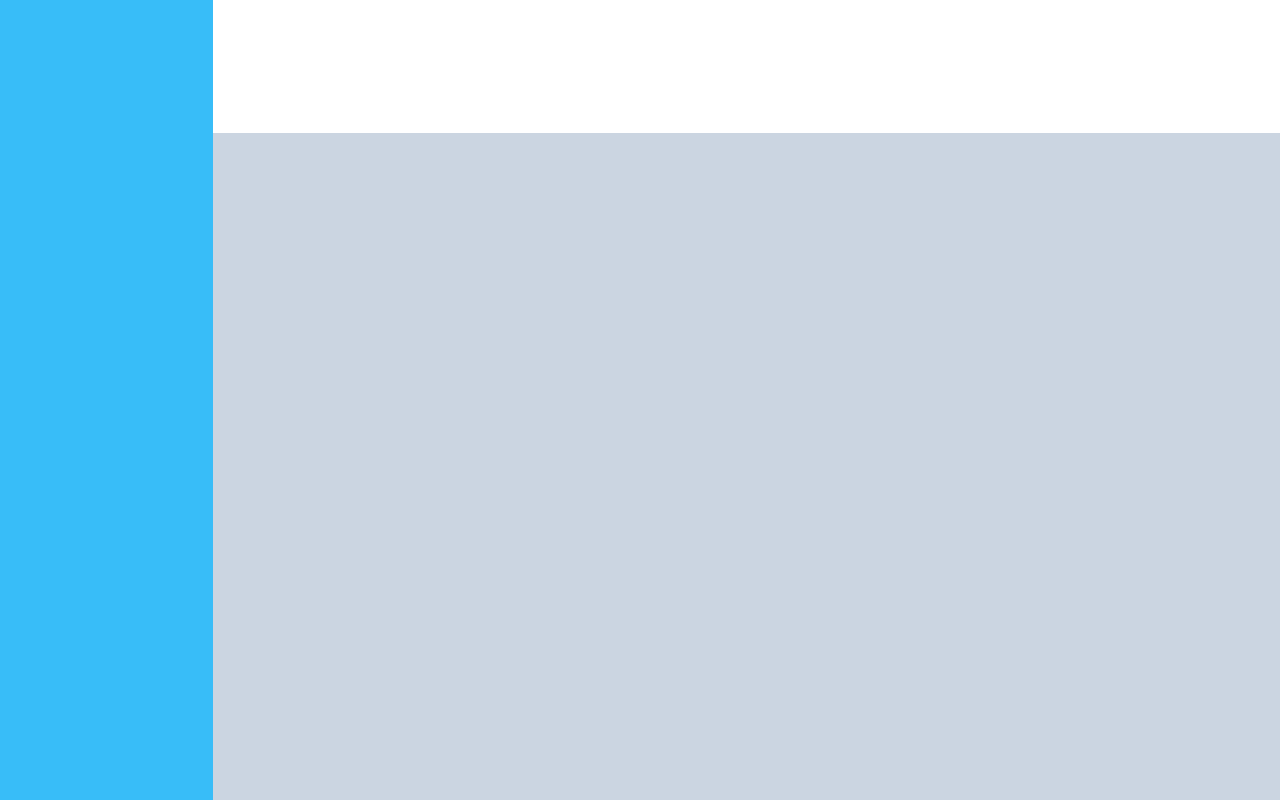
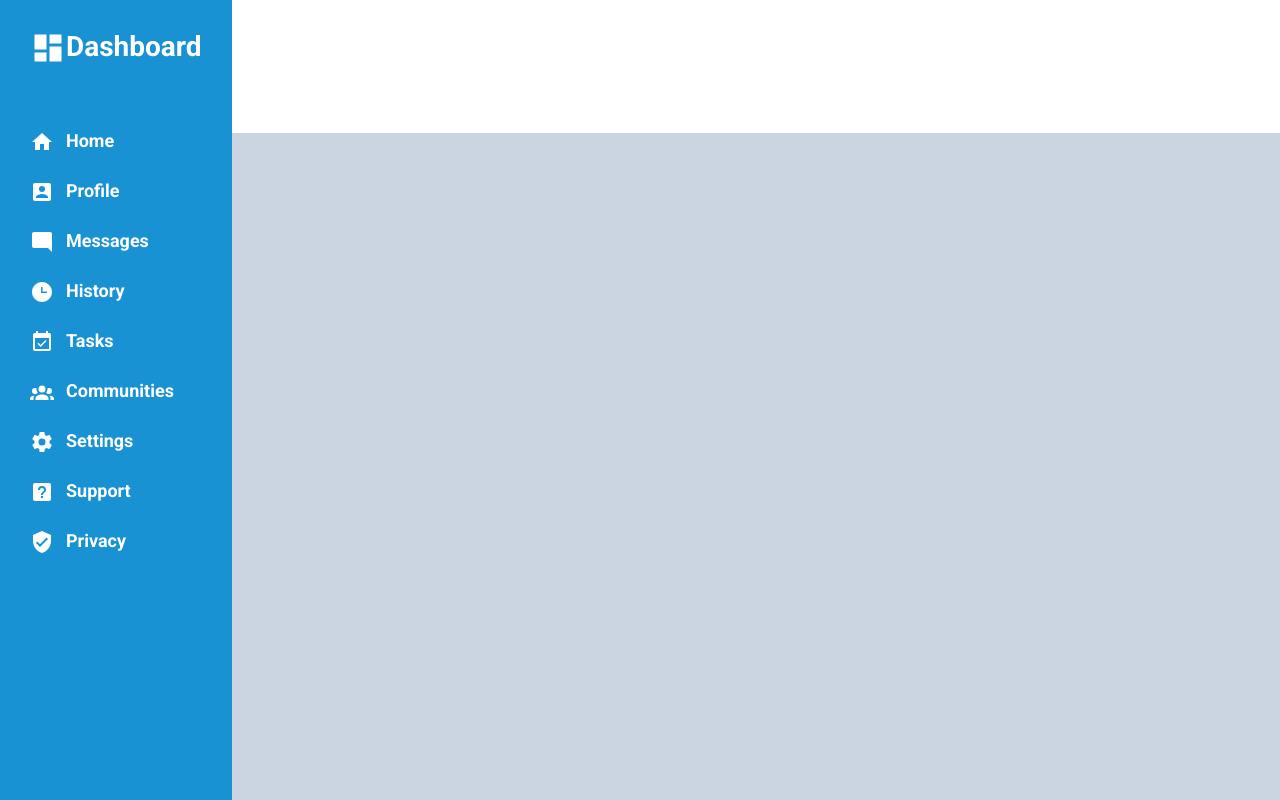
Before and after one commit to zro21/odin-admin-dashboard, a plain HTML site: page index.html in a window 1280 px wide. Drawn offline with Linux system fonts and the light colour scheme.

Commit message:
Finish sidebar using css grid

```diff
--- a/index.html
+++ b/index.html
@@ -8,8 +8,66 @@
   <body>
     <div class="main-container">
       <div class="sidebar">
-        <div class="sidebar-heading"></div>
-        <div class="sidebar-content"></div>
+        <div class="sidebar-heading-icon">
+          <svg style="width:36px;height:36px" viewBox="0 0 24 24">
+            <path fill="currentColor" d="M13,3V9H21V3M13,21H21V11H13M3,21H11V15H3M3,13H11V3H3V13Z" />
+          </svg>
+        </div>
+        <div class="sidebar-heading">Dashboard</div>
+        <div class="sidebar-home-icon">
+          <svg style="width:24px;height:24px" viewBox="0 0 24 24">
+            <path fill="currentColor" d="M10,20V14H14V20H19V12H22L12,3L2,12H5V20H10Z" />
+          </svg>
+        </div>
+        <div class="sidebar-home">Home</div>
+        <div class="sidebar-profile-icon">
+          <svg style="width:24px;height:24px" viewBox="0 0 24 24">
+            <path fill="currentColor" d="M6,17C6,15 10,13.9 12,13.9C14,13.9 18,15 18,17V18H6M15,9A3,3 0 0,1 12,12A3,3 0 0,1 9,9A3,3 0 0,1 12,6A3,3 0 0,1 15,9M3,5V19A2,2 0 0,0 5,21H19A2,2 0 0,0 21,19V5A2,2 0 0,0 19,3H5C3.89,3 3,3.9 3,5Z" />
+          </svg>
+        </div>
+        <div class="sidebar-profile">Profile</div>
+        <div class="sidebar-messages-icon">
+          <svg style="width:24px;height:24px" viewBox="0 0 24 24">
+            <path fill="currentColor" d="M22,4C22,2.89 21.1,2 20,2H4A2,2 0 0,0 2,4V16A2,2 0 0,0 4,18H18L22,22V4Z" />
+          </svg>
+        </div>
+        <div class="sidebar-messages">Messages</div>
+        <div class="sidebar-history-icon">
+          <svg style="width:24px;height:24px" viewBox="0 0 24 24">
+            <path fill="currentColor" d="M12 2C6.5 2 2 6.5 2 12C2 17.5 6.5 22 12 22C17.5 22 22 17.5 22 12S17.5 2 12 2M17 13H11V7H12.5V11.5H17V13Z" />
+          </svg>
+        </div>
+        <div class="sidebar-history">History</div>
+        <div class="sidebar-tasks-icon">
+          <svg style="width:24px;height:24px" viewBox="0 0 24 24">
+            <path fill="currentColor" d="M19,19H5V8H19M19,3H18V1H16V3H8V1H6V3H5C3.89,3 3,3.9 3,5V19A2,2 0 0,0 5,21H19A2,2 0 0,0 21,19V5A2,2 0 0,0 19,3M16.53,11.06L15.47,10L10.59,14.88L8.47,12.76L7.41,13.82L10.59,17L16.53,11.06Z" />
+          </svg>
+        </div>
+        <div class="sidebar-tasks">Tasks</div>
+        <div class="sidebar-communities-icon">
+          <svg style="width:24px;height:24px" viewBox="0 0 24 24">
+            <path fill="currentColor" d="M12,5.5A3.5,3.5 0 0,1 15.5,9A3.5,3.5 0 0,1 12,12.5A3.5,3.5 0 0,1 8.5,9A3.5,3.5 0 0,1 12,5.5M5,8C5.56,8 6.08,8.15 6.53,8.42C6.38,9.85 6.8,11.27 7.66,12.38C7.16,13.34 6.16,14 5,14A3,3 0 0,1 2,11A3,3 0 0,1 5,8M19,8A3,3 0 0,1 22,11A3,3 0 0,1 19,14C17.84,14 16.84,13.34 16.34,12.38C17.2,11.27 17.62,9.85 17.47,8.42C17.92,8.15 18.44,8 19,8M5.5,18.25C5.5,16.18 8.41,14.5 12,14.5C15.59,14.5 18.5,16.18 18.5,18.25V20H5.5V18.25M0,20V18.5C0,17.11 1.89,15.94 4.45,15.6C3.86,16.28 3.5,17.22 3.5,18.25V20H0M24,20H20.5V18.25C20.5,17.22 20.14,16.28 19.55,15.6C22.11,15.94 24,17.11 24,18.5V20Z" />
+          </svg>
+        </div>
+        <div class="sidebar-communities">Communities</div>
+        <div class="sidebar-settings-icon">
+          <svg style="width:24px;height:24px" viewBox="0 0 24 24">
+            <path fill="currentColor" d="M12,15.5A3.5,3.5 0 0,1 8.5,12A3.5,3.5 0 0,1 12,8.5A3.5,3.5 0 0,1 15.5,12A3.5,3.5 0 0,1 12,15.5M19.43,12.97C19.47,12.65 19.5,12.33 19.5,12C19.5,11.67 19.47,11.34 19.43,11L21.54,9.37C21.73,9.22 21.78,8.95 21.66,8.73L19.66,5.27C19.54,5.05 19.27,4.96 19.05,5.05L16.56,6.05C16.04,5.66 15.5,5.32 14.87,5.07L14.5,2.42C14.46,2.18 14.25,2 14,2H10C9.75,2 9.54,2.18 9.5,2.42L9.13,5.07C8.5,5.32 7.96,5.66 7.44,6.05L4.95,5.05C4.73,4.96 4.46,5.05 4.34,5.27L2.34,8.73C2.21,8.95 2.27,9.22 2.46,9.37L4.57,11C4.53,11.34 4.5,11.67 4.5,12C4.5,12.33 4.53,12.65 4.57,12.97L2.46,14.63C2.27,14.78 2.21,15.05 2.34,15.27L4.34,18.73C4.46,18.95 4.73,19.03 4.95,18.95L7.44,17.94C7.96,18.34 8.5,18.68 9.13,18.93L9.5,21.58C9.54,21.82 9.75,22 10,22H14C14.25,22 14.46,21.82 14.5,21.58L14.87,18.93C15.5,18.67 16.04,18.34 16.56,17.94L19.05,18.95C19.27,19.03 19.54,18.95 19.66,18.73L21.66,15.27C21.78,15.05 21.73,14.78 21.54,14.63L19.43,12.97Z" />
+          </svg>
+        </div>
+        <div class="sidebar-settings">Settings</div>
+        <div class="sidebar-support-icon">
+          <svg style="width:24px;height:24px" viewBox="0 0 24 24">
+            <path fill="currentColor" d="M11,18H13V16H11V18M12,6A4,4 0 0,0 8,10H10A2,2 0 0,1 12,8A2,2 0 0,1 14,10C14,12 11,11.75 11,15H13C13,12.75 16,12.5 16,10A4,4 0 0,0 12,6M5,3H19A2,2 0 0,1 21,5V19A2,2 0 0,1 19,21H5A2,2 0 0,1 3,19V5A2,2 0 0,1 5,3Z" />
+          </svg>
+        </div>
+        <div class="sidebar-support">Support</div>
+        <div class="sidebar-privacy-icon">
+          <svg style="width:24px;height:24px" viewBox="0 0 24 24">
+            <path fill="currentColor" d="M10,17L6,13L7.41,11.59L10,14.17L16.59,7.58L18,9M12,1L3,5V11C3,16.55 6.84,21.74 12,23C17.16,21.74 21,16.55 21,11V5L12,1Z" />
+          </svg>
+        </div>
+        <div class="sidebar-privacy">Privacy</div>
       </div>
 
       <div class="header">
--- a/style.css
+++ b/style.css
@@ -1,3 +1,5 @@
+@import url('https://fonts.googleapis.com/css2?family=Roboto:ital,wght@0,300;0,400;0,500;0,700;0,900;1,100;1,300;1,400;1,500;1,700;1,900&display=swap');
+
 * {
   margin: 0;
   padding: 0;
@@ -9,14 +11,24 @@
   grid-template-columns: 1fr 5fr;
   grid-template-rows: 2fr 10fr;
   min-height: 100vh;
+  font-family: 'Roboto', sans-serif;
 }
 
 .sidebar {
-  background-color: #38BDF8;
+  background-color: #1992d4;
   grid-column: 1 / 2;
   grid-row: 1 / 3;
   display: grid;
+  grid-template-columns: 3fr 10fr;
+  grid-template-rows: 100px repeat(9, 50px);
+  color: white;
+  padding: 30px;
+  font-size: 18px;
+  font-weight: bold;
+}
 
+.sidebar-heading {
+  font-size: 28px;
 }
 
 .header {
@@ -27,3 +39,15 @@
 .main-content {
   background-color: #CBD5E1;
 }
+
+ul {
+  list-style: none;
+}
+
+.sidebar-icons li {
+  padding: 8px;
+}
+
+.sidebar-content li {
+  padding: 11px;
+}
```
